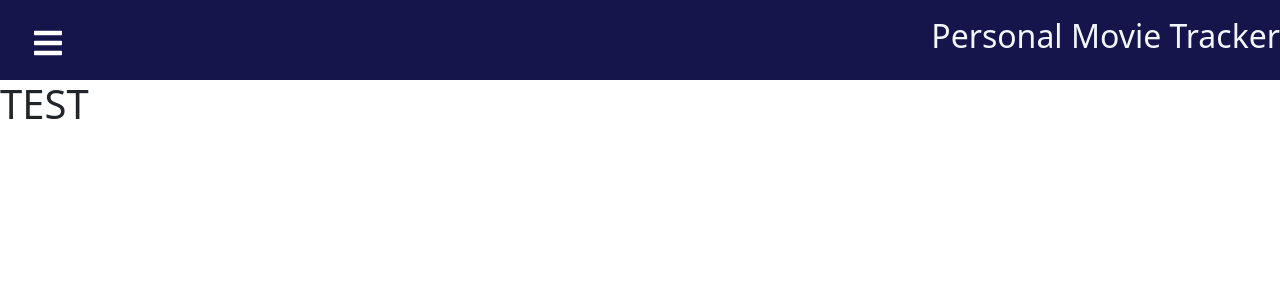
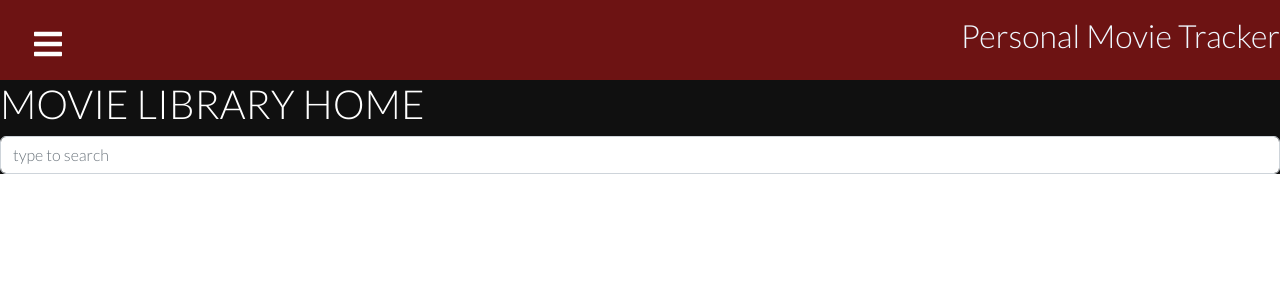
Before and after one commit to mckenziebyrd/Movie_Tracker, a React (Create React App) app in the folder movie_tracker_front_end/: page /search in a window 1280 px wide. Shown: the top 300 px of the page. Built offline with nearby package versions, Linux system fonts and the light colour scheme; no server answers.

Commit message:
stylsing and pages adjust

```diff
--- a/movie_tracker_front_end/public/index.html
+++ b/movie_tracker_front_end/public/index.html
@@ -25,8 +25,6 @@
       Learn how to configure a non-root public URL by running `npm run build`.
     -->
     <link rel="preconnect" href="https://fonts.googleapis.com"><link rel="preconnect" href="https://fonts.gstatic.com" crossorigin><link href="https://fonts.googleapis.com/css2?family=Lato:wght@300&display=swap" rel="stylesheet">
-    <link rel="stylesheet" href="https://cdn.jsdelivr.net/npm/bootstrap@5.1.3/dist/css/bootstrap.min.css" integrity="sha384-1BmE4kWBq78iYhFldvKuhfTAU6auU8tT94WrHftjDbrCEXSU1oBoqyl2QvZ6jIW3" crossorigin="anonymous">
-    <script src="https://cdn.jsdelivr.net/npm/bootstrap@5.1.3/dist/js/bootstrap.bundle.min.js" integrity="sha384-ka7Sk0Gln4gmtz2MlQnikT1wXgYsOg+OMhuP+IlRH9sENBO0LRn5q+8nbTov4+1p" crossorigin="anonymous"></script>
 
     <title>React App</title>
   </head>
--- a/movie_tracker_front_end/src/App.css
+++ b/movie_tracker_front_end/src/App.css
@@ -1,11 +1,4 @@
-body {
-  background: rgb(109, 103, 103);
+* {
   color: white;
   font-family: 'Lato', sans-serif;
 };
-
-.movie-app{
-  background: pink;
-  overflow-x: auto;
-  flex-wrap:nowrap;
-}
--- a/movie_tracker_front_end/src/App.js
+++ b/movie_tracker_front_end/src/App.js
@@ -39,11 +39,11 @@ const AddFavoriteMovie = (movie) => {
     <Router>
       <Navbar />
       <Routes>
-      <Route exact path='/home' element={<Home searchValue={searchValue} setSearchValue={setSearchValue} movies={movies} />}/>
+      <Route exact path='/' element={<Home searchValue={searchValue} setSearchValue={setSearchValue} movies={movies} />}/>
         <Route path='/favorites' element={<Favorites />}/>
         <Route path='/needToWatch' element={<NeedToWatch />}/>
         <Route path='/watchList' element={<WatchList />}/>
-        <Route path='/search' element={<Search />}/>
+        <Route path='/search' element={<Search searchValue={searchValue} setSearchValue={setSearchValue} movies={movies}/>}/>
 
       </Routes>
     </Router>
--- a/movie_tracker_front_end/src/components/MovieList.css
+++ b/movie_tracker_front_end/src/components/MovieList.css
@@ -1,12 +1,11 @@
 .image-container {
-    position: relative;
     transition: transform 0.2s;
     margin: 15px;
   }
 
   .image-container:hover {
     cursor: pointer;
-    transform: scale(1.05);
+    transform: scale(1.009);
   }
 
   .image-container:hover .overlay {
--- a/movie_tracker_front_end/src/components/MovieList.js
+++ b/movie_tracker_front_end/src/components/MovieList.js
@@ -1,6 +1,5 @@
 import React ,{useState}from 'react'
 import './MovieList.css'
-import {AiFillHeart} from 'react-icons/ai'
 
 function MovieList(props) {
 
@@ -12,8 +11,8 @@ function MovieList(props) {
             <div
             className='overlay'
            >
-                <p>Add to Favorites</p>
-                <AiFillHeart />
+                <p>Add to Library</p>
+
             </div>
         </div>
         ))}
--- a/movie_tracker_front_end/src/components/MovieListHeading.js
+++ /dev/null
@@ -1,11 +0,0 @@
-import React from 'react'
-
-const MovieListHeading = (props) => {
-  return (
-    <div className='col'>
-        <h1>{props.heading}</h1>
-    </div>
-  )
-}
-
-export default MovieListHeading
--- a/movie_tracker_front_end/src/components/NavBar/NavBar.css
+++ b/movie_tracker_front_end/src/components/NavBar/NavBar.css
@@ -3,7 +3,7 @@
 }
 
 .navbar {
-    background-color:  rgb(21, 21, 75) ;
+    background-color:  rgb(109, 19, 19) ;
     height: 80px;
     display: flex;
     justify-content: start;
--- a/movie_tracker_front_end/src/components/NavBar/SidebarData.js
+++ b/movie_tracker_front_end/src/components/NavBar/SidebarData.js
@@ -5,7 +5,7 @@ import {MdMenuBook} from "react-icons/md"
 export const SidebarData = [
   {
     title: 'HOME',
-    path: './home',
+    path: './',
     icon: <MdMenuBook />,
     className: 'nav-text'
   },
--- a/movie_tracker_front_end/src/components/Pages/Home.js
+++ b/movie_tracker_front_end/src/components/Pages/Home.js
@@ -1,6 +1,5 @@
 import React from 'react'
 import MovieList from '../MovieList'
-import MovieListHeading from '../MovieListHeading'
 import SearchBox from '../SearchBox'
 import './Pages.css'
 
--- a/movie_tracker_front_end/src/components/Pages/Pages.css
+++ b/movie_tracker_front_end/src/components/Pages/Pages.css
@@ -1,14 +1,13 @@
 
   .movie-app{
+    background: rgb(16, 16, 16);
     display: flex;
     flex-direction: column;
-    background: pink;
     overflow-x: auto;
     flex-wrap:nowrap;
   }
 
   .row {
-    background: blue;
     display: flex;
     flex-direction: row;
   }
--- a/movie_tracker_front_end/src/components/Pages/Search.js
+++ b/movie_tracker_front_end/src/components/Pages/Search.js
@@ -1,8 +1,18 @@
 import React from 'react'
+import MovieList from '../MovieList'
+import SearchBox from '../SearchBox'
+import './Pages.css'
 
-function Search() {
+function Search({movies, searchValue, setSearchValue,}) {
   return (
-    <div><h1>TEST</h1></div>
+    <div className='movie-app'>
+    <h1>MOVIE LIBRARY HOME</h1>
+    <SearchBox searchValue={searchValue} setSearchValue={setSearchValue}/>
+    <div className='row'>
+       <MovieList movies={movies} />
+    </div>
+
+</div>
   )
 }
 
```
